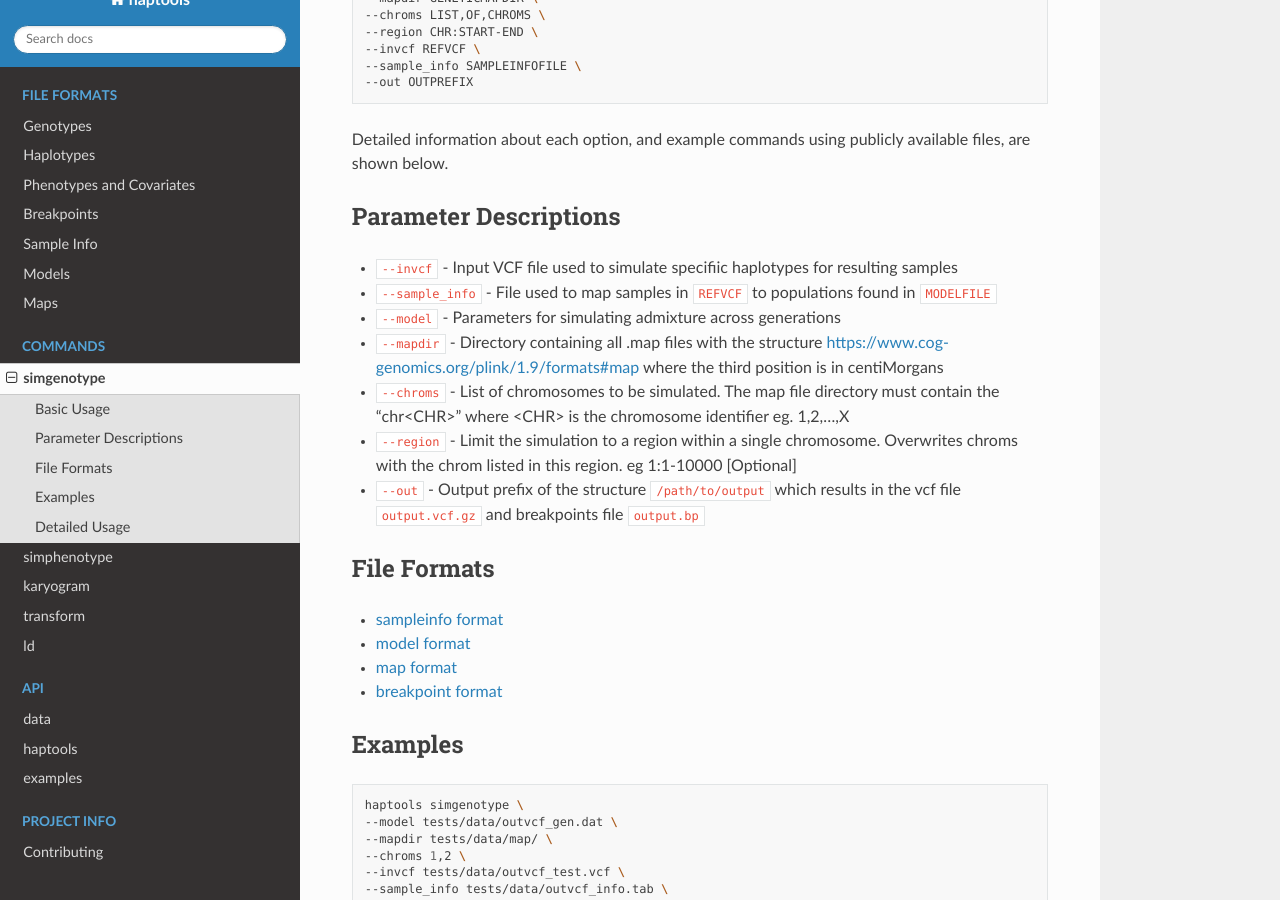
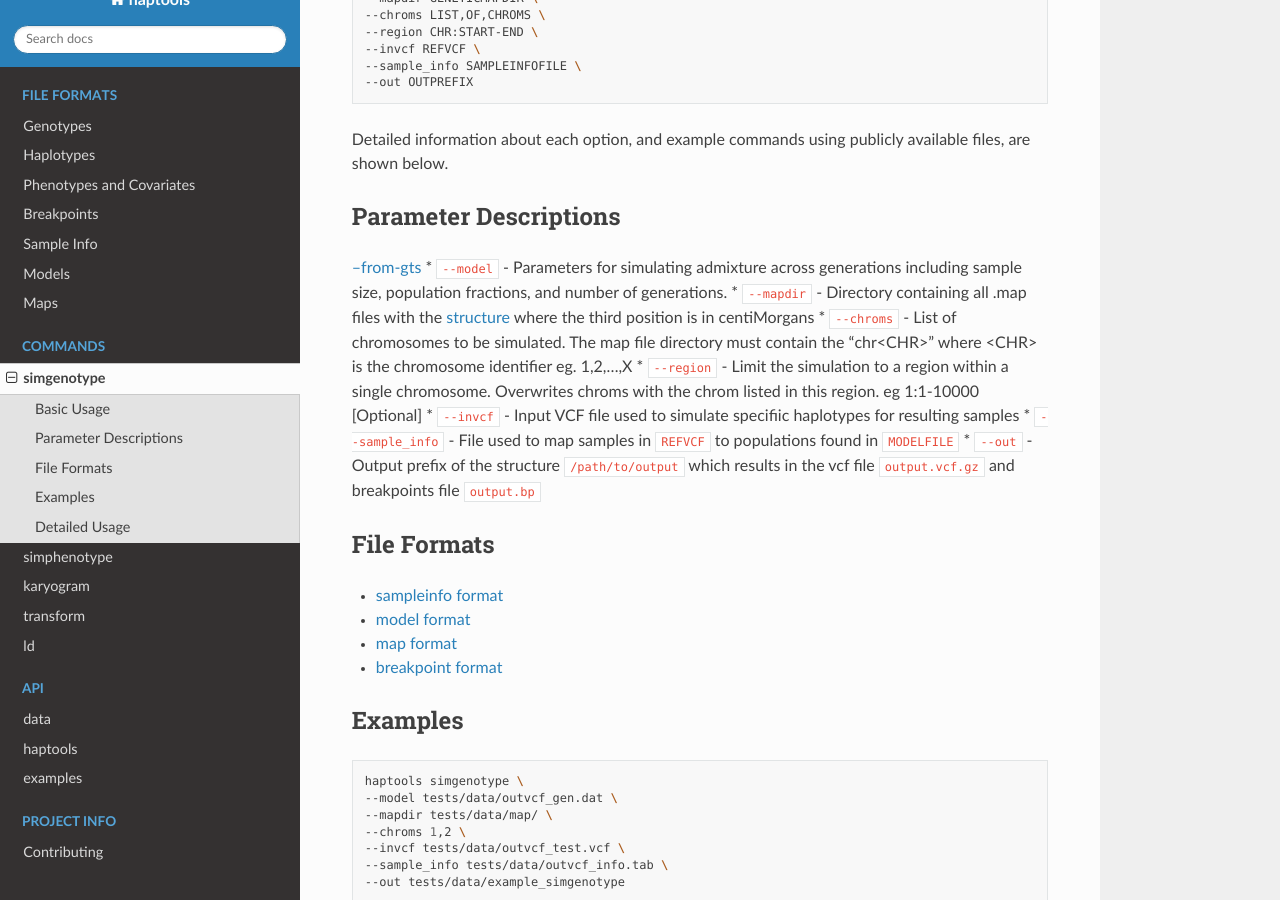
Before and after one commit to CAST-genomics/haptools, a Sphinx documentation site: the page built from docs/commands/simgenotype.rst, in a window 1280 px wide and 900 px high, scrolled down 392 px. Built offline with Sphinx 7.4.7 and the Read the Docs theme 2.0.0, drawn with Linux system fonts in a browser that asks for light colours.

Commit message:
Update simgenotype.rst

```diff
--- a/docs/commands/simgenotype.rst
+++ b/docs/commands/simgenotype.rst
@@ -25,12 +25,13 @@
 
 Parameter Descriptions
 ~~~~~~~~~~~~~~~~~~~~~~
+`--from-gts <#cmdoption-haptools-ld-from-gts>`_
+* ``--model`` - Parameters for simulating admixture across generations including sample size, population fractions, and number of generations.
+* ``--mapdir`` - Directory containing all .map files with the `structure <https://www.cog-genomics.org/plink/1.9/formats#map>`_ where the third position is in centiMorgans
+* ``--chroms`` - List of chromosomes to be simulated. The map file directory must contain the "chr<CHR>" where <CHR> is the chromosome identifier eg. 1,2,...,X
+* ``--region`` - Limit the simulation to a region within a single chromosome. Overwrites chroms with the chrom listed in this region. eg 1:1-10000 [Optional]
 * ``--invcf`` - Input VCF file used to simulate specifiic haplotypes for resulting samples
 * ``--sample_info`` - File used to map samples in ``REFVCF`` to populations found in ``MODELFILE``
-* ``--model`` - Parameters for simulating admixture across generations
-* ``--mapdir`` - Directory containing all .map files with the structure https://www.cog-genomics.org/plink/1.9/formats#map where the third position is in centiMorgans
-* ``--chroms`` - List of chromosomes to be simulated. The map file directory must contain the "chr<CHR>" where <CHR> is the chromosome identifier eg. 1,2,...,X
-* ``--region`` - Limit the simulation to a region within a single chromosome. Overwrites chroms with the chrom listed in this region. eg 1:1-10000 [Optional]
 * ``--out`` - Output prefix of the structure ``/path/to/output`` which results in the vcf file ``output.vcf.gz`` and breakpoints file ``output.bp``
 
 File Formats
```
